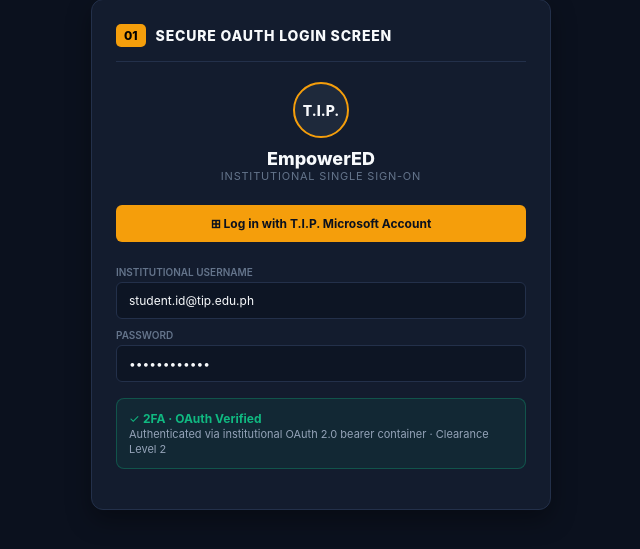
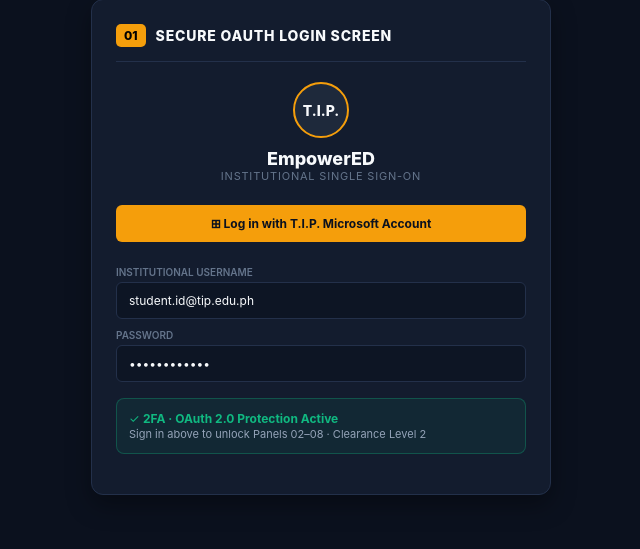
Before and after one commit to TheUnshackled1/empowered-analytics-v2, a Django app: page /login/ in a window 1280 px wide. Shown: the part 118-667 px from the top of the page, without its empty margins (319-959 px from the left). Run offline with Django 5.2, Linux system fonts and the light colour scheme; data comes from the database, SQL or seed files in the repository; data that the repository does not hold is empty.

Commit message:
feat: add EmpowerED analytics base layout, login view, and views implementation

```diff
--- a/analytics/static/javascript/panel1_login.js
+++ b/analytics/static/javascript/panel1_login.js
@@ -1,10 +1,23 @@
 async function handleInstitutionalLogin(btn) {
   const emailInput = document.getElementById('sso-email-input');
-  const email = (emailInput && emailInput.value) || 'dean.cit@tip.edu.ph';
+  const passInput = document.getElementById('sso-password-input');
+  const email = (emailInput && emailInput.value.trim()) || '';
+  const password = (passInput && passInput.value) || '';
+
+  if (!email || !email.includes('@')) {
+    showToast('Please enter a valid T.I.P. institutional email address.', 'warn');
+    return;
+  }
+  if (!password) {
+    showToast('Please enter your institutional password.', 'warn');
+    return;
+  }
 
   // Honor the ?next= param so the guard sends users back where they came from
   const params = new URLSearchParams(window.location.search);
-  const redirectUrl = params.get('next') || (btn && btn.dataset && btn.dataset.redirectUrl) || '/dashboard/';
+  const nextParam = params.get('next');
+  const defaultUrl = (btn && btn.dataset && btn.dataset.redirectUrl) || '/dashboard/';
+  const redirectUrl = nextParam && nextParam !== '/login/' ? nextParam : defaultUrl;
 
   try {
     const res = await fetch('/api/v2/auth/session-login/', {
@@ -15,8 +28,11 @@ async function handleInstitutionalLogin(btn) {
     if (res.ok) {
       const data = await res.json();
       showToast(`Verified ${data.email} · OAuth 2.0 session established`);
+      window.location.href = redirectUrl;
+      return;
     }
-  } catch (_) {}
-
-  window.location.href = redirectUrl;
+    showToast('Authentication failed. Please verify your credentials.', 'error');
+  } catch (_) {
+    showToast('Unable to reach authentication server.', 'error');
+  }
 }
--- a/analytics/templates/base.html
+++ b/analytics/templates/base.html
@@ -12,14 +12,14 @@
 <body>
 
   <header class="topbar">
-    <a href="{% if request.session.empowered_authenticated %}{% url 'panel2-dashboard' %}{% else %}{% url 'panel1-login' %}{% endif %}" class="brand">
+    <a href="{% if request.session.empowered_authenticated and active_tab != 'p1' %}{% url 'panel2-dashboard' %}{% else %}{% url 'panel1-login' %}{% endif %}" class="brand">
       <div class="tip-seal">T.I.P.</div>
       <div>
         <div class="brand-title">EmpowerED <span>ANALYTICS MODULE v2.0</span></div>
         <div class="brand-sub">Technological Institute of the Philippines | Web System Interface Design</div>
       </div>
     </a>
-    {% if request.session.empowered_authenticated %}
+    {% if request.session.empowered_authenticated and active_tab != 'p1' %}
     <div style="display:flex; gap:10px;">
       <button class="status-pill" id="sync-btn" onclick="triggerGlobalSync()">● Trigger Live Canvas API Sync</button>
       <a href="{% url 'empowered-logout' %}" class="status-pill" style="color:var(--rose); border-color:var(--rose); text-decoration:none;">↩ Logout</a>
@@ -27,9 +27,8 @@
     {% endif %}
   </header>
 
-  {% if request.session.empowered_authenticated %}
+  {% if request.session.empowered_authenticated and active_tab != 'p1' %}
   <nav class="module-nav">
-    <a href="{% url 'panel1-login' %}" class="nav-item {% if active_tab == 'p1' %}active{% endif %}"><span class="nav-num">01</span> OAuth Login</a>
     <a href="{% url 'panel2-dashboard' %}" class="nav-item {% if active_tab == 'p2' %}active{% endif %}"><span class="nav-num">02</span> Analytics Dashboard</a>
     <a href="{% url 'panel3-pipeline' %}" class="nav-item {% if active_tab == 'p3' %}active{% endif %}"><span class="nav-num">03</span> API Sync Pipeline</a>
     <a href="{% url 'panel4-matrix' %}" class="nav-item {% if active_tab == 'p4' %}active{% endif %}"><span class="nav-num">04</span> Course Mapping Matrix</a>
--- a/analytics/templates/panel1_login.html
+++ b/analytics/templates/panel1_login.html
@@ -25,15 +25,15 @@
 
   <div>
     <label class="input-lbl">Institutional Username</label>
-    <input class="input-box" id="sso-email-input" type="email" value="{{ sso_email }}">
+    <input class="input-box" id="sso-email-input" type="email" value="{{ sso_email }}" required>
     <label class="input-lbl">Password</label>
-    <input class="input-box" type="password" value="••••••••••••">
+    <input class="input-box" id="sso-password-input" type="password" value="••••••••••••" required>
   </div>
 
   <div class="oauth-verified-banner">
-    ✓ <strong>2FA · OAuth Verified</strong><br>
+    ✓ <strong>2FA · OAuth 2.0 Protection Active</strong><br>
     <span id="sso-subtext" class="oauth-verified-sub">
-      Authenticated via institutional OAuth 2.0 bearer container · Clearance Level {{ config.active_clearance_level }}
+      Sign in above to unlock Panels 02–08 · Clearance Level {{ config.active_clearance_level }}
     </span>
   </div>
 </div>
--- a/analytics/views.py
+++ b/analytics/views.py
@@ -105,8 +105,15 @@ def overview_board_view(request):
 
 def panel1_login_view(request):
     seed_initial_data()
+    # Visiting /login/ always places the user in an unauthenticated state
+    # until they complete institutional sign-in.
+    request.session.pop('empowered_authenticated', None)
+    request.session.pop('empowered_user_email', None)
     config = MiddlewareConfig.load()
-    user = InstitutionalUser.objects.order_by('-id').first()
+    user = (
+        InstitutionalUser.objects.filter(email='dean.cit@tip.edu.ph').first()
+        or InstitutionalUser.objects.order_by('id').first()
+    )
     return render(
         request,
         'panel1_login.html',
```
